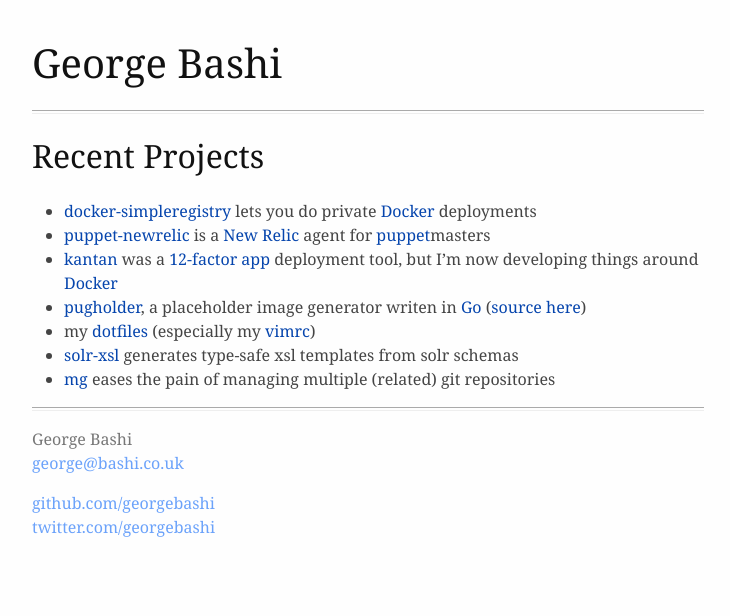
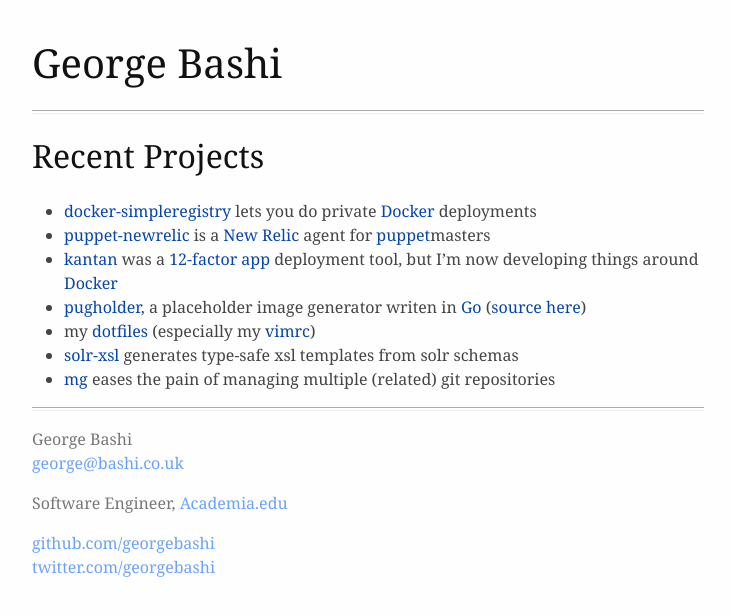
Before and after one commit to georgebashi/georgebashi.github.com, a Jekyll site: the page built from index.md, in a window 1280 px wide. Shown: the top 616 px of the page, without its empty margins (272-1002 px from the left). Built offline with Jekyll 4.4.1, drawn with Linux system fonts in a browser that asks for light colours.

Commit message:
update job title

```diff
--- a/_layouts/post.html
+++ b/_layouts/post.html
@@ -32,6 +32,11 @@
         </p>
 
         <p>
+            <span itemprop="jobTitle">Software Engineer</span>,
+            <span itemprop="worksFor" itemscope itemtype="http://schema.org/Organization"><a href='http://www.academia.edu/' itemprop="url"><span itemprop="name">Academia.edu</span></a></span><br />
+        </p>
+
+        <p>
             <a href='https://github.com/georgebashi'>github.com/georgebashi</a><br />
             <a href='https://twitter.com/georgebashi'>twitter.com/georgebashi</a>
         </p>
```
